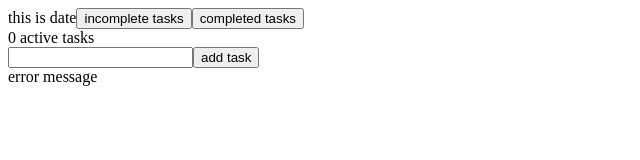
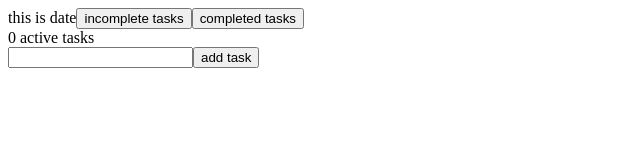
Before and after one commit to hieutm211/todo-list, a React (Create React App) app: page / in a window 1280 px wide. Shown: the top 160 px of the page, without its empty margins (0-640 px from the left). Built offline with nearby package versions, Linux system fonts and the light colour scheme.

Commit message:
input must be verified

```diff
--- a/src/App.js
+++ b/src/App.js
@@ -21,21 +21,37 @@ function Header(props) {
 
 function Form(props) {
   const [description, setDescription] = useState('');
+  const [errorMessage, setErrorMessage] = useState('');
 
   function handleChange(event) {
     setDescription(event.target.value);
   }
 
+  function verify(description) {
+    if (description === "") {
+      return "Please enter in a task";
+    }
+    return null;
+  }
+
   function addTask(description) {
-    props.addTask(description);
-    setDescription('');
+    description = description.trim();
+
+    let error = verify(description);
+    if (!error) {
+      setErrorMessage(null);
+      props.addTask(description);
+      setDescription('');
+    } else {
+      setErrorMessage(error);
+    }
   }
 
   return (
     <div>
         <input type="text" value={description} onChange={handleChange}></input>
         <button onClick={() => addTask(description)}>add task</button>
-        <div>error message</div>
+        <div>{errorMessage}</div>
     </div>
   );
 }
```
